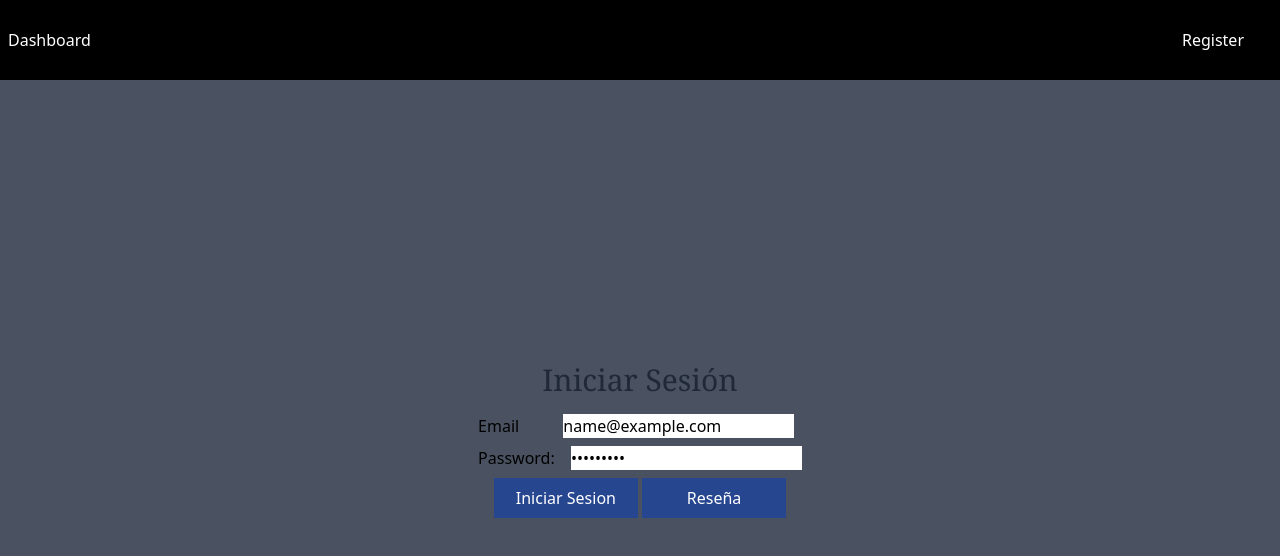
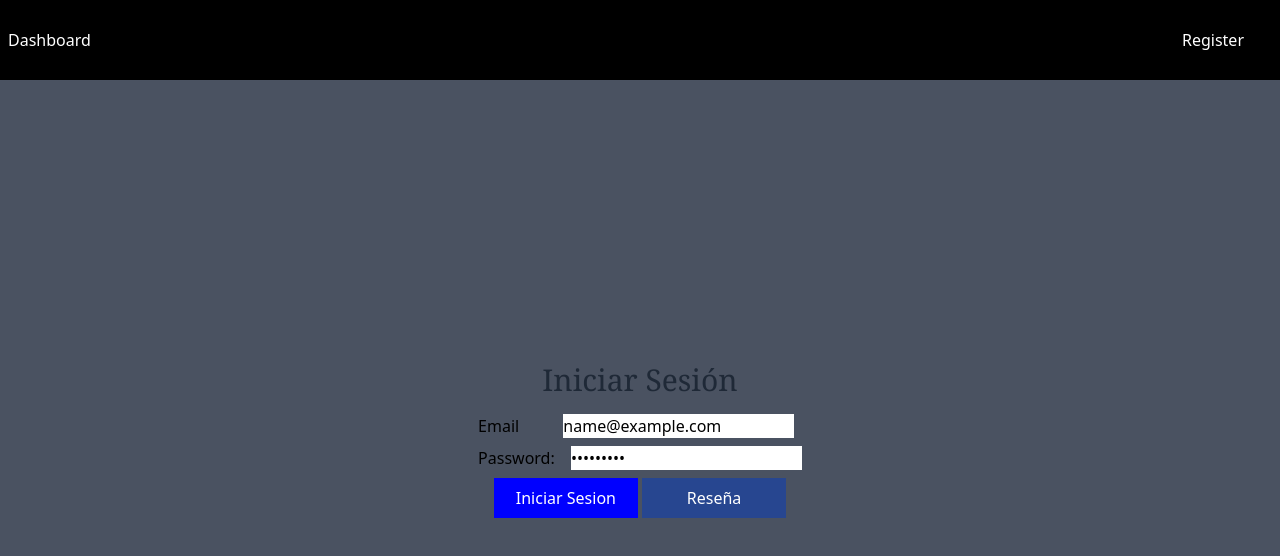
Before and after one commit to humildementebueno/location-object, a website: page src/views/login/login.html in a window 1280 px wide. Both pictures are taken after typing "name@example.com", "Sample123" into the empty fields and a click on the button "Iniciar Sesion". Drawn offline with nearby package versions, Linux system fonts and the light colour scheme.

Commit message:
color prueba

```diff
--- a/src/views/login/login.html
+++ b/src/views/login/login.html
@@ -32,7 +32,7 @@
         <label class="mr-3" for="password">Password:</label>
         <input class="mb-2" type="password" name="password" id="password"/></br>
         <div class=" text-center">
-          <button onclick="iniciarSesion1()" class="azul w-36 h-10 text-white">Iniciar Sesion</button>
+          <button id="blueButton" onclick="iniciarSesion1()" class="azul w-36 h-10 text-white">Iniciar Sesion</button>
           <button onclick="reseña()" class="azul w-36 h-10 text-white">Reseña</button>
         </div>
       </form>
--- a/src/views/login/login.js
+++ b/src/views/login/login.js
@@ -39,8 +39,13 @@ const iniciarSesion = async () => {
     console.log("reseña");
  }
 
- const iniciarSesion1 = () => {
+ document.addEventListener('DOMContentLoaded', function() {
+  const button = document.getElementById('blueButton');
+  button.addEventListener('click', iniciarSesion1);
+});
+
+function iniciarSesion1() {
   event.preventDefault();
-  // Cambiar el color de fondo del body
-  document.body.style.backgroundColor = 'blue'; // Puedes reemplazar 'blue' con el color que desees
+  const button = document.getElementById('blueButton');
+  button.style.backgroundColor = 'blue'; // Cambiar el color de fondo del botón
 }
```
